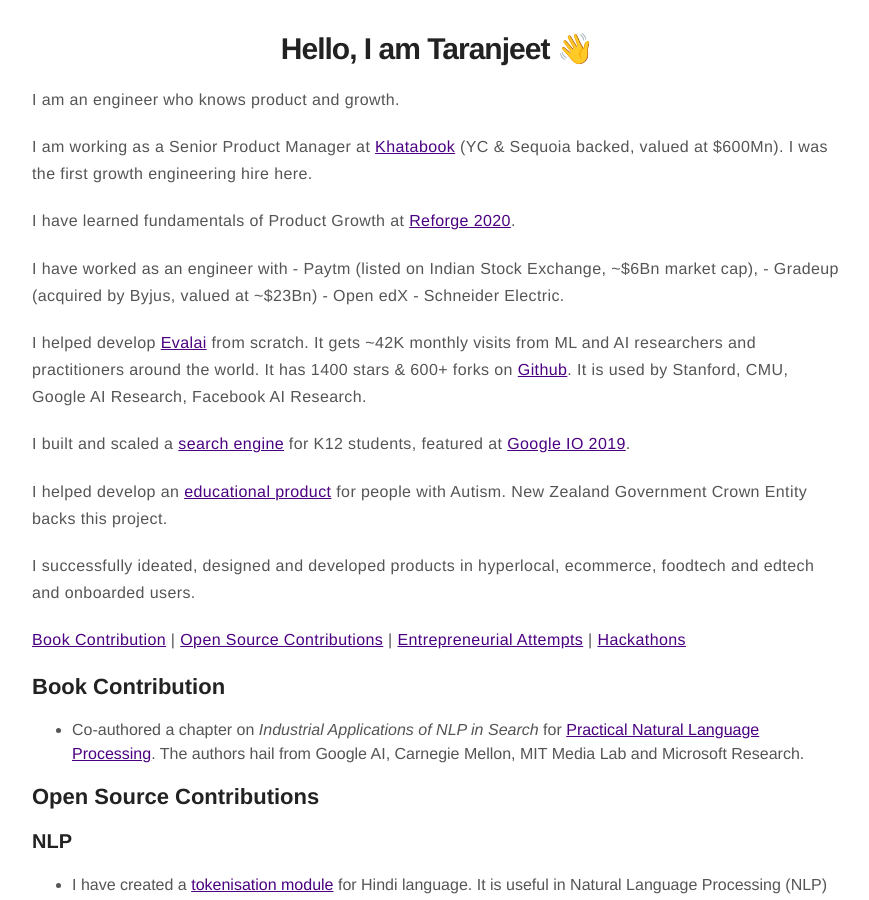
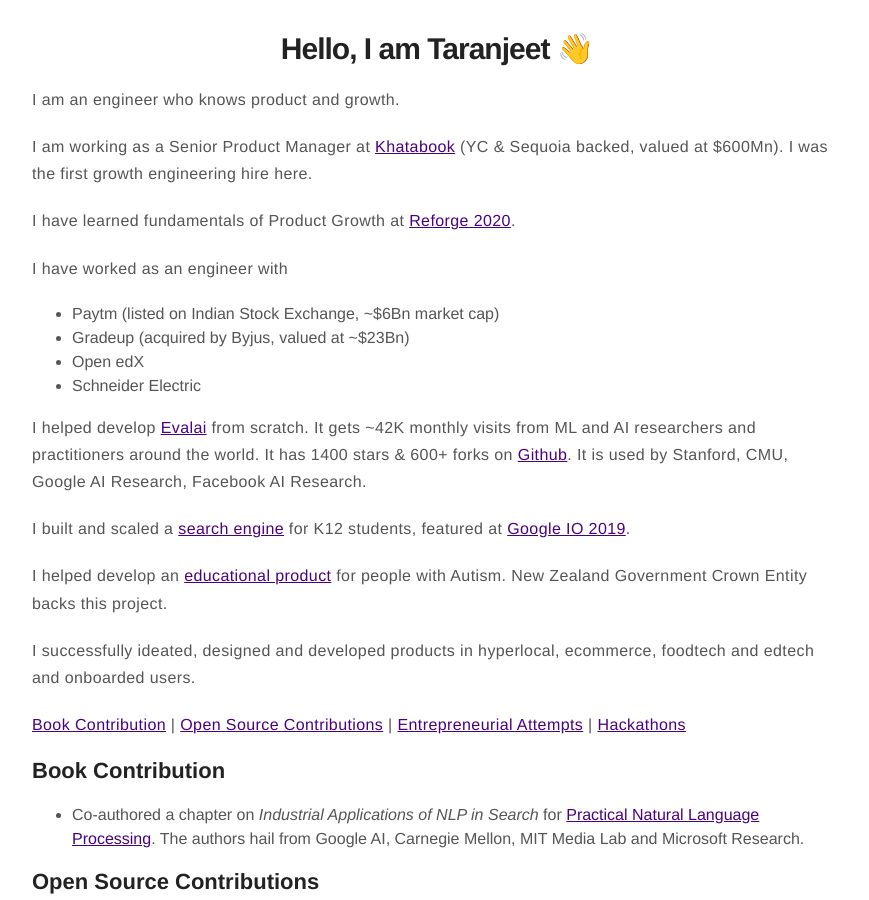
Before and after one commit to taranjeet/taranjeet.github.io, a Jekyll site: the page built from about-detailed.md, in a window 1280 px wide and 900 px high, scrolled down 561 px. Shown: the whole window, without its empty margins (203-1072 px from the left). Built offline with Jekyll 4.4.1, drawn with Linux system fonts in a browser that asks for light colours.

Commit message:
Update about-detailed.md

```diff
--- a/about-detailed.md
+++ b/about-detailed.md
@@ -17,10 +17,12 @@ I am working as a Senior Product Manager at [Khatabook](https://techcrunch.com/2
 I have learned fundamentals of Product Growth at [Reforge 2020](https://www.reforge.com/).
 
 I have worked as an engineer with
-    - Paytm (listed on Indian Stock Exchange, ~$6Bn market cap),
-    - Gradeup (acquired by Byjus, valued at ~$23Bn)
-    - Open edX
-    - Schneider Electric.
+<ul>
+    <li>Paytm (listed on Indian Stock Exchange, ~$6Bn market cap)</li>
+    <li>Gradeup (acquired by Byjus, valued at ~$23Bn)</li>
+    <li>Open edX</li>
+    <li>Schneider Electric</li>
+</ul>
 
 I helped develop [Evalai](https://eval.ai/) from scratch. It gets ~42K monthly visits from ML and AI researchers and practitioners around the world. It has 1400 stars & 600+ forks on [Github](https://github.com/Cloud-CV/EvalAI). It is used by Stanford, CMU, Google AI Research, Facebook AI Research.
 
```
